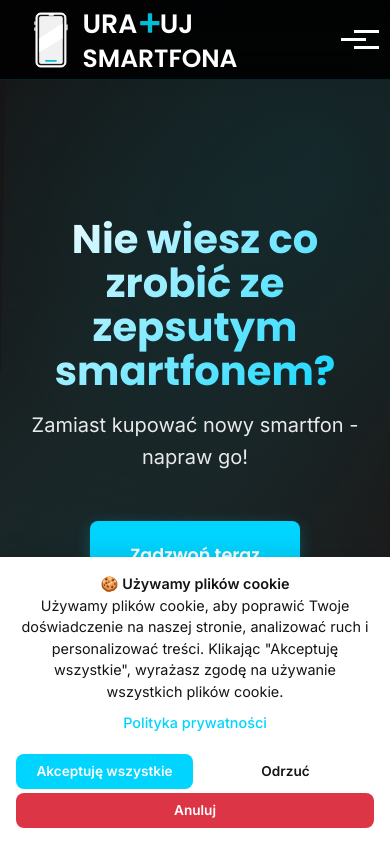
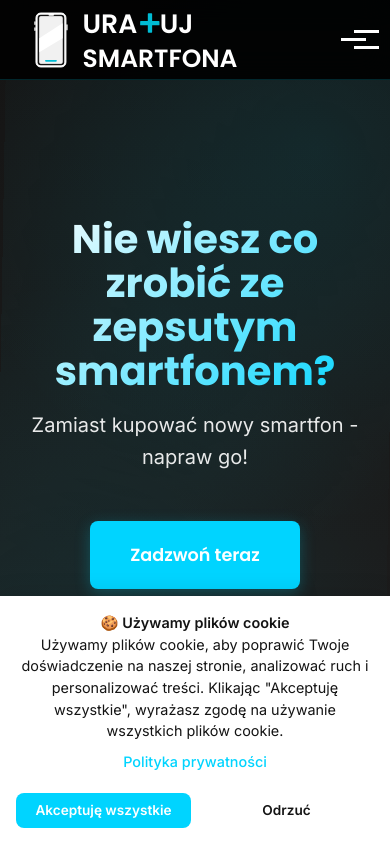
Before and after one commit to JakubPilkowski/uratuj-smartfona, a Next.js app: page / in a window 390 px wide. Shown: the top 844 px of the page. Built offline with nearby package versions, Linux system fonts and the light colour scheme.

Commit message:
refactor: simplify cookie consent to just accept and decline buttons
- Remove redundant cancel button
- Clean up context and component logic
- Maintain GDPR compliance with clear user choices
- Improve mobile responsive design for two-button layout

```diff
--- a/components/CookieConsent/CookieConsent.module.css
+++ b/components/CookieConsent/CookieConsent.module.css
@@ -49,7 +49,7 @@
 .buttonContainer {
   display: flex;
   justify-content: center;
-  gap: 0.5rem;
+  gap: 1rem;
   margin-top: 0.5rem;
   flex-wrap: wrap;
 }
@@ -99,28 +99,6 @@
   transform: translateY(0);
 }
 
-.cancelButton {
-  background: #dc3545;
-  color: white;
-  border: none;
-  border-radius: 8px;
-  padding: 0.75rem 1.5rem;
-  font-size: 14px;
-  font-weight: 600;
-  cursor: pointer;
-  transition: all 0.2s ease;
-  font-family: 'Inter', sans-serif;
-}
-
-.cancelButton:hover {
-  background: #c82333;
-  transform: translateY(-1px);
-}
-
-.cancelButton:active {
-  transform: translateY(0);
-}
-
 /* Responsive design */
 @media (max-width: 768px) {
   .content {
@@ -137,15 +115,14 @@
 
   .buttonContainer {
     margin-top: 0.75rem;
-    gap: 0.25rem;
+    gap: 0.5rem;
   }
 
   .acceptButton,
-  .declineButton,
-  .cancelButton {
+  .declineButton {
     padding: 0.6rem 1.2rem;
     font-size: 0.85rem;
     flex: 1;
-    min-width: 120px;
+    min-width: 140px;
   }
 }
--- a/components/CookieConsent/CookieConsent.tsx
+++ b/components/CookieConsent/CookieConsent.tsx
@@ -5,13 +5,11 @@ import styles from "./CookieConsent.module.css";
 interface CookieConsentProps {
   onAccept: () => void;
   onDecline: () => void;
-  onCancel: () => void;
 }
 
 const CookieConsentBanner: React.FC<CookieConsentProps> = ({
   onAccept,
   onDecline,
-  onCancel,
 }) => {
   return (
     <AnimatePresence>
@@ -28,8 +26,8 @@ const CookieConsentBanner: React.FC<CookieConsentProps> = ({
             <br />
             Używamy plików cookie, aby poprawić Twoje doświadczenie na naszej
             stronie, analizować ruch i personalizować treści. Klikając
-            &quot;Akceptuję wszystkie&quot;, wyrażasz zgodę na używanie wszystkich
-            plików cookie.
+            &quot;Akceptuję wszystkie&quot;, wyrażasz zgodę na używanie
+            wszystkich plików cookie.
           </div>
 
           <div className={styles.links}>
@@ -54,14 +52,6 @@ const CookieConsentBanner: React.FC<CookieConsentProps> = ({
             >
               Odrzuć
             </button>
-
-            <button
-              className={styles.cancelButton}
-              onClick={onCancel}
-              type="button"
-            >
-              Anuluj
-            </button>
           </div>
         </div>
       </motion.div>
--- a/contexts/CookieConsentContext.tsx
+++ b/contexts/CookieConsentContext.tsx
@@ -5,8 +5,6 @@ interface CookieConsentContextType {
   setCookiesAccepted: (accepted: boolean) => void;
   hasUserInteracted: boolean;
   setHasUserInteracted: (interacted: boolean) => void;
-  bannerVisible: boolean;
-  setBannerVisible: (visible: boolean) => void;
 }
 
 const CookieConsentContext = createContext<CookieConsentContextType | undefined>(undefined);
@@ -26,7 +24,6 @@ interface CookieConsentProviderProps {
 export const CookieConsentProvider: React.FC<CookieConsentProviderProps> = ({ children }) => {
   const [cookiesAccepted, setCookiesAccepted] = useState<boolean>(false);
   const [hasUserInteracted, setHasUserInteracted] = useState<boolean>(false);
-  const [bannerVisible, setBannerVisible] = useState<boolean>(true);
 
   useEffect(() => {
     // Check if user has already made a choice
@@ -34,14 +31,12 @@ export const CookieConsentProvider: React.FC<CookieConsentProviderProps> = ({ ch
     if (savedConsent) {
       setCookiesAccepted(savedConsent === "true");
       setHasUserInteracted(true);
-      setBannerVisible(false);
     }
   }, []);
 
   const handleSetCookiesAccepted = (accepted: boolean) => {
     setCookiesAccepted(accepted);
     setHasUserInteracted(true);
-    setBannerVisible(false);
     localStorage.setItem("uratuj-smartfona-cookies", accepted.toString());
   };
 
@@ -50,8 +45,6 @@ export const CookieConsentProvider: React.FC<CookieConsentProviderProps> = ({ ch
     setCookiesAccepted: handleSetCookiesAccepted,
     hasUserInteracted,
     setHasUserInteracted,
-    bannerVisible,
-    setBannerVisible,
   };
 
   return (
--- a/pages/_app.tsx
+++ b/pages/_app.tsx
@@ -8,7 +8,7 @@ import CookieConsentBanner from "../components/CookieConsent";
 import GoogleAnalytics from "../components/GoogleAnalytics";
 
 function AppContent({ Component, pageProps }: AppProps) {
-  const { cookiesAccepted, setCookiesAccepted, bannerVisible, setBannerVisible } =
+  const { cookiesAccepted, setCookiesAccepted, hasUserInteracted } =
     useCookieConsent();
 
   const handleAccept = () => {
@@ -19,20 +19,14 @@ function AppContent({ Component, pageProps }: AppProps) {
     setCookiesAccepted(false);
   };
 
-  const handleCancel = () => {
-    // Hide the banner without saving any preference
-    setBannerVisible(false);
-  };
-
   return (
     <>
       <Component {...pageProps} />
       <GoogleAnalytics />
-      {bannerVisible && (
+      {!hasUserInteracted && (
         <CookieConsentBanner
           onAccept={handleAccept}
           onDecline={handleDecline}
-          onCancel={handleCancel}
         />
       )}
     </>
```
